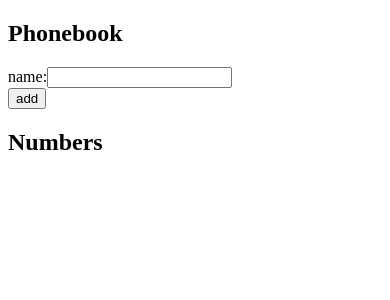
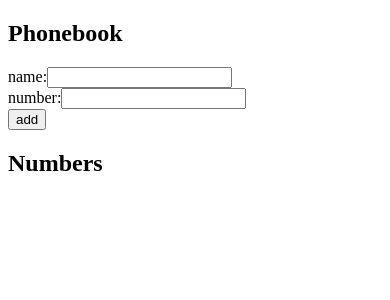
Before and after one commit to riikkayoki/FullStackOpen, a React (Create React App) app in the folder part_2/phonebook/: page / in a window 390 px wide. Shown: the top 300 px of the page. Built offline with nearby package versions, Linux system fonts and the light colour scheme.

Commit message:
phonebook 2.8

```diff
--- a/part_2/phonebook/src/App.js
+++ b/part_2/phonebook/src/App.js
@@ -4,11 +4,15 @@ import { useState } from 'react'
 const App = () => {
   const [persons, setPersons] = useState([])
   const [newName, setNewName] = useState('')
+  const [newNumber, setNewNumber] = useState('')
 
   const addName = (event) => {
     event.preventDefault()
-    const nameObject = {name: newName}
-    console.log(nameObject.name, 'uusi nimi')
+    const personObject = {
+      name: newName,
+      number: newNumber
+    }
+    console.log(personObject.name, 'uusi nimi', personObject.number, 'uusi numero')
     console.log(persons, ' lista nimistä')
     console.log(persons.includes(person => person.name === newName), 'onko nimi listassa')
 
@@ -19,8 +23,9 @@ const App = () => {
         alert(`${newName} is already added to phonebook`)
       }
     else {
-      setPersons(persons.concat(nameObject))
+      setPersons(persons.concat(personObject))
       setNewName('')
+      setNewNumber('')
     }
     return
   }
@@ -28,6 +33,11 @@ const App = () => {
   const handleNameChange = (event) => {
     console.log(event.target.value)
     setNewName(event.target.value)
+  }
+
+  const handleNumberChange = (event) => {
+    console.log(event.target.value)
+    setNewNumber(event.target.value)
   }
 
   return (
@@ -42,6 +52,13 @@ const App = () => {
           />
         </div>
         <div>
+          number:
+          <input
+          value={newNumber}
+          onChange={handleNumberChange}
+          />
+        </div>
+        <div>
         <button type='submit'>add</button>
         </div>
       </form>
@@ -49,7 +66,7 @@ const App = () => {
       <div>
         {persons.map(person =>
         <p key={person.name}>
-          {person.name}
+          {person.name} {person.number}
           </p>
         )}
       </div>
```
